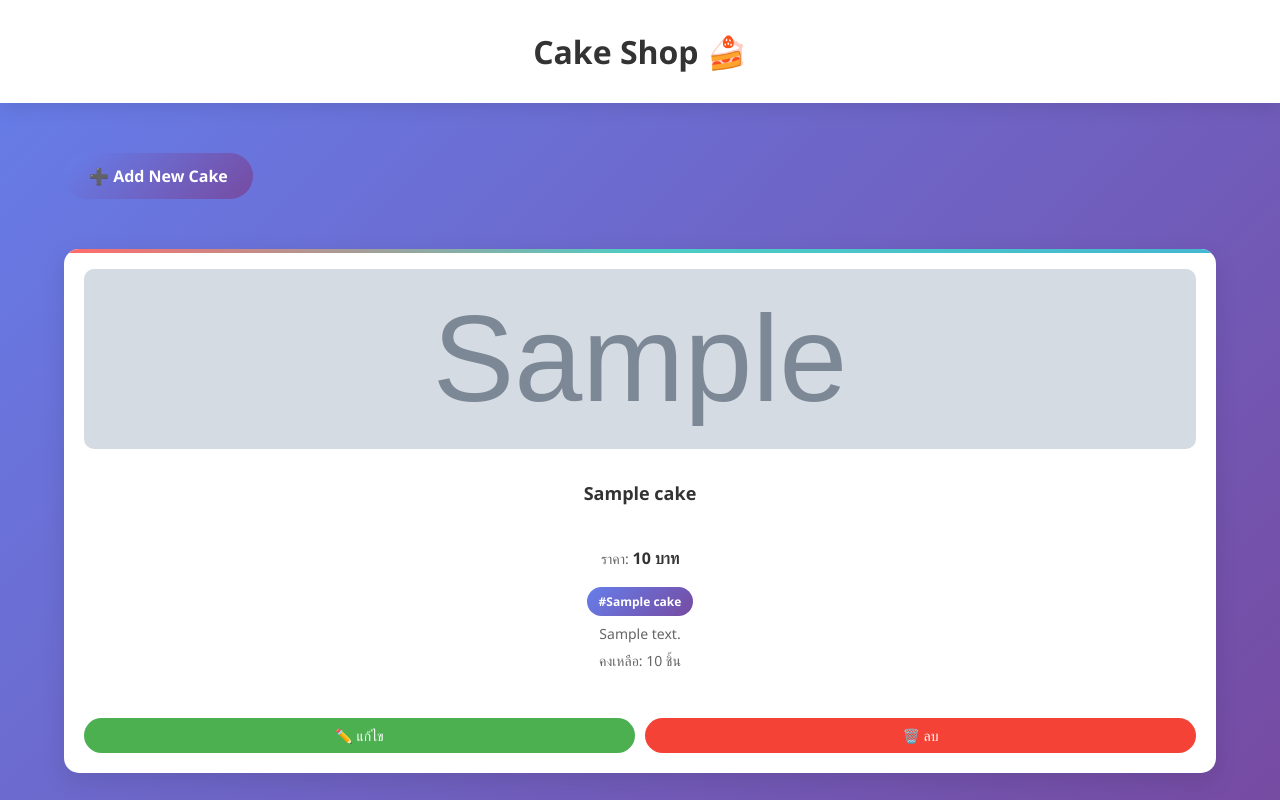
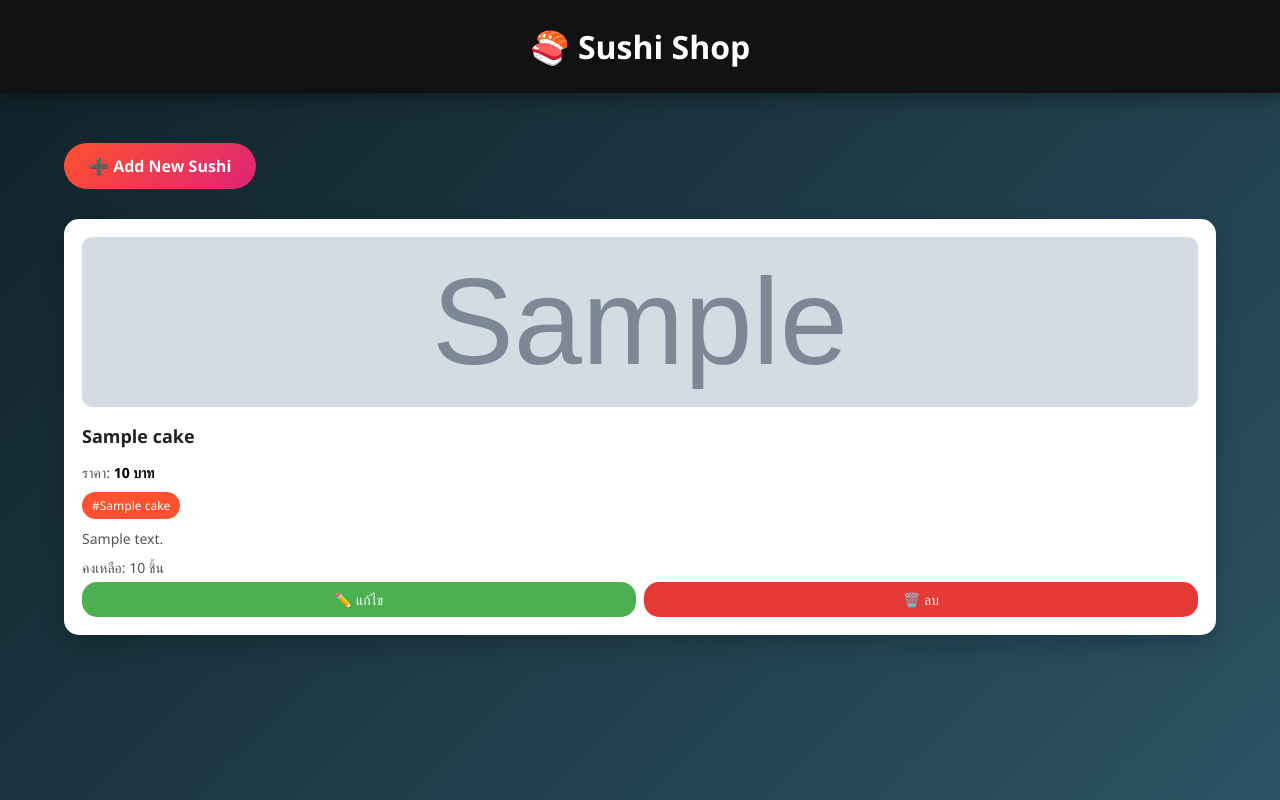
Before and after one commit to DevilTor123/demowebsite, a Flask app: template templates/cakemenu.html in a window 1280 px wide. Run offline with Flask 3, Linux system fonts and the light colour scheme; the template is opened without the code that fills it: most values are stand-ins (such as "Sample title", 1, 10 or a date in 2020); grey boxes marked "Sample" are stand-in pictures.

Commit message:
Update cakemenu.html

```diff
--- a/templates/cakemenu.html
+++ b/templates/cakemenu.html
@@ -1,239 +1,167 @@
 <!DOCTYPE html>
 <html>
 <head>
-    <title>Cake Shop</title>
+    <title>Sushi Shop</title>
     <style>
         body {
-            font-family: 'Segoe UI', Tahoma, Geneva, Verdana, sans-serif;
-            background: linear-gradient(135deg, #667eea 0%, #764ba2 100%);
+            font-family: 'Segoe UI', sans-serif;
+            background: linear-gradient(135deg, #0f2027, #2c5364);
             margin: 0;
             min-height: 100vh;
         }
 
         header {
-            background: white;
-            padding: 30px 20px;
+            background: #111;
+            padding: 25px;
             text-align: center;
             font-size: 32px;
             font-weight: bold;
-            color: #333;
-            box-shadow: 0 4px 20px rgba(0,0,0,0.1);
+            color: #fff;
+            box-shadow: 0 4px 20px rgba(0,0,0,0.4);
             margin-bottom: 30px;
         }
 
         .container {
             width: 90%;
             max-width: 1200px;
-            margin: 0 auto;
+            margin: auto;
             padding: 20px;
         }
 
         .btn {
             padding: 12px 25px;
-            background: linear-gradient(135deg, #667eea 0%, #764ba2 100%);
+            background: linear-gradient(135deg, #ff512f, #dd2476);
             color: white;
             text-decoration: none;
             border-radius: 25px;
             font-weight: 600;
-            font-size: 16px;
-            transition: all 0.3s ease;
             display: inline-block;
             margin-bottom: 30px;
         }
 
-        .btn:hover {
-            transform: translateY(-2px);
-            box-shadow: 0 10px 20px rgba(102, 126, 234, 0.3);
-        }
-
         .grid {
             display: grid;
-            grid-template-columns: repeat(auto-fit, minmax(280px, 1fr));
-            gap: 25px;
-            margin-top: 20px;
+            grid-template-columns: repeat(auto-fit, minmax(260px, 1fr));
+            gap: 20px;
         }
 
         .card {
-            background: white;
-            padding: 20px;
+            background: #fff;
             border-radius: 15px;
-            text-align: center;
-            box-shadow: 0 8px 25px rgba(0,0,0,0.1);
-            transition: all 0.3s ease;
-            position: relative;
-            overflow: hidden;
-            min-height: 380px;
+            padding: 18px;
+            box-shadow: 0 10px 25px rgba(0,0,0,0.2);
             display: flex;
             flex-direction: column;
-        }
-
-        .card::before {
-            content: '';
-            position: absolute;
-            top: 0;
-            left: 0;
-            right: 0;
-            height: 4px;
-            background: linear-gradient(90deg, #ff6b6b, #4ecdc4, #45b7d1);
+            transition: 0.25s;
         }
 
         .card:hover {
             transform: translateY(-5px);
-            box-shadow: 0 15px 35px rgba(0,0,0,0.15);
-        }
-
-        .card-content {
-            flex: 1;
-            display: flex;
-            flex-direction: column;
-        }
-
-        .title-container {
-            min-height: 60px;
-            display: flex;
-            align-items: center;
-            justify-content: center;
-            margin-bottom: 15px;
         }
 
         img {
             width: 100%;
-            height: 180px;
+            height: 170px;
             object-fit: cover;
             border-radius: 10px;
-            margin-bottom: 15px;
+            margin-bottom: 12px;
         }
 
         .card h3 {
-            margin: 0;
-            color: #333;
+            margin: 5px 0 10px;
             font-size: 18px;
-            font-weight: 600;
-            line-height: 1.4;
-            display: -webkit-box;
-            line-clamp: 2;
-            -webkit-box-orient: vertical;
-            overflow: hidden;
-            text-overflow: ellipsis;
-        }
-
-        .card-info {
-            flex: 1;
-            margin-bottom: 20px;
+            color: #222;
         }
 
         .card p {
-            margin: 8px 0;
-            color: #666;
+            margin: 5px 0;
             font-size: 14px;
+            color: #555;
         }
 
         .card p strong {
-            color: #333;
-            font-size: 16px;
+            color: #000;
         }
 
         .hashtag {
-            background: linear-gradient(135deg, #667eea 0%, #764ba2 100%);
+            background: #ff512f;
             color: white;
-            padding: 6px 12px;
-            border-radius: 20px;
+            padding: 5px 10px;
+            border-radius: 15px;
             font-size: 12px;
-            font-weight: bold;
             display: inline-block;
-            margin-top: 10px;
         }
 
         .actions {
-            margin-top: 20px;
+            margin-top: auto;
             display: flex;
-            gap: 10px;
-            justify-content: center;
+            gap: 8px;
         }
 
         .actions a {
-            padding: 8px 15px;
+            flex: 1;
+            padding: 8px;
+            text-align: center;
+            border-radius: 15px;
             text-decoration: none;
+            color: white;
             font-size: 14px;
-            font-weight: 500;
-            border-radius: 20px;
-            transition: all 0.3s ease;
-            flex: 1;
-            text-align: center;
         }
 
         .actions a:first-child {
             background: #4CAF50;
-            color: white;
-        }
-
-        .actions a:first-child:hover {
-            background: #45a049;
-            transform: translateY(-2px);
         }
 
         .actions a:last-child {
-            background: #f44336;
-            color: white;
-        }
-
-        .actions a:last-child:hover {
-            background: #da190b;
-            transform: translateY(-2px);
+            background: #e53935;
         }
 
         .no-cakes {
             text-align: center;
-            color: #666;
-            padding: 80px 40px;
-            border: 3px dashed rgba(255, 255, 255, 0.5);
-            border-radius: 20px;
-            margin-top: 40px;
-            background: rgba(255, 255, 255, 0.1);
-            backdrop-filter: blur(10px);
-            font-size: 18px;
-            font-weight: 500;
+            color: #ddd;
+            padding: 80px;
+            border: 2px dashed rgba(255,255,255,0.3);
+            border-radius: 15px;
         }
     </style>
 </head>
 <body>
 
-<header>Cake Shop 🍰</header>
+<header>🍣 Sushi Shop</header>
 
 <div class="container">
-    <a href="/append" class="btn">➕ Add New Cake</a>
+    <a href="/append" class="btn">➕ Add New Sushi</a>
 
     {% if cakes %}
     <div class="grid">
         {% for cake in cakes %}
         <div class="card">
-            <div class="card-content">
             <img src="{{ cake.image }}" alt="{{ cake.name }}">
-                <div class="title-container">
             <h3>{{ cake.name }}</h3>
-                </div>
-                <div class="card-info">
+
             <p>ราคา: <strong>{{ cake.price }} บาท</strong></p>
+
             {% if cake.category_name %}
             <p><span class="hashtag">#{{ cake.category_name }}</span></p>
             {% endif %}
+
             {% if cake.description %}
             <p>{{ cake.description }}</p>
             {% endif %}
+
             {% if cake.stock is not none %}
             <p>คงเหลือ: {{ cake.stock }} ชิ้น</p>
             {% endif %}
-                </div>
+
             <div class="actions">
                 <a href="/edit/{{ cake.id }}">✏️ แก้ไข</a>
                 <a href="/delete/{{ cake.id }}">🗑️ ลบ</a>
             </div>
         </div>
-        </div>
         {% endfor %}
     </div>
     {% else %}
-    <div class="no-cakes">ยังไม่มีเมนูเค้กในระบบ ลองเพิ่มเค้กรายการใหม่ได้เลย</div>
+    <div class="no-cakes">ยังไม่มีเมนูซูชิ ลองเพิ่มเมนูใหม่ได้เลย 🍣</div>
     {% endif %}
 </div>
 
```
Lines whose indentation alone changed are shown as unchanged.
